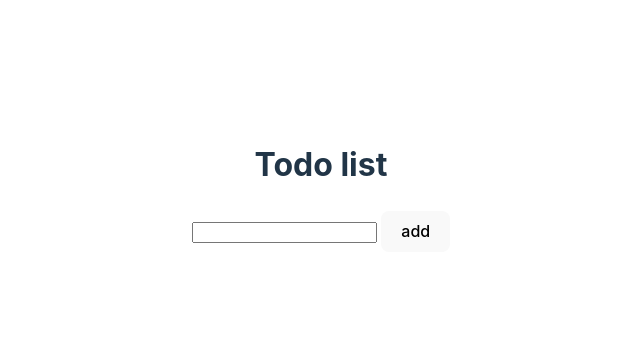
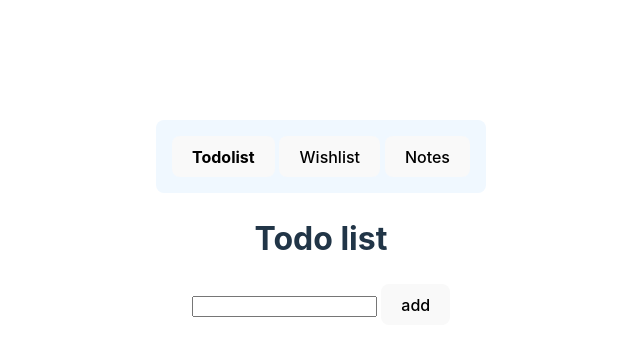
Before and after one commit to paddymills/lists-pages, a Svelte app: page / in a window 1280 px wide. Shown: the top 356 px of the page, without its empty margins (319-959 px from the left). Built offline with nearby package versions, Linux system fonts and the light colour scheme.

Commit message:
add list selectors

```diff
--- a/src/App.svelte
+++ b/src/App.svelte
@@ -1,61 +1,37 @@
 <script lang="ts">
-  import { onMount } from 'svelte';
-  import { writable, type Writable } from 'svelte/store';
-  import Todo, { type TodoItem } from './lib/Todo.svelte'
+  import TodoList from './lib/todo/TodoList.svelte';
+  import WishList from './lib/wish/WishList.svelte';
+  import Notes from './lib/notes/Notes.svelte';
 
-  let todos: Writable<TodoItem[]> = writable([]);
-  let todoValues: TodoItem[] = [];
 
-  let todoText: string = "";
-
-  onMount(() => {
-    todos.set( JSON.parse(localStorage.getItem("todos") || "[]") );
-
-    todos.subscribe((value) => {
-      todoValues = value;
-
-      // update local storage
-      localStorage.setItem("todos", JSON.stringify(value));
-
-    // TODO: post to pages function
-    })
-  });
-
-  function addTodo() {
-    todos.update((value) => {
-      // TODO: await id from pages function (KV/R1)
-      value.push({ id: null, title: todoText, desc: "" });
-
-      return value;
-    })
-
-    // reset text
-    todoText = "";
-  }
+  let selected = "todo";
 </script>
 
 <main>
-  <h1>Todo list</h1>
+  <div>
+    <button class:active={ selected === "todo" } on:click={ () => selected = "todo"}>Todolist</button>
+    <button class:active={ selected === "wish" } on:click={ () => selected = "wish"}>Wishlist</button>
+    <button class:active={ selected === "notes" } on:click={ () => selected = "notes"}>Notes</button>
+  </div>
 
-  <ul>
-    {#each todoValues as todo}
-    <Todo item={todo} />
-    {/each}
-  </ul>
-
-  <div class="addTodo">
-    <input type="text" bind:value="{ todoText }">
-    <button on:click={addTodo}>add</button>
-  </div>
+  {#if selected === "todo" }
+  <TodoList />
+  {:else if selected === "wish" }
+  <WishList />
+  {:else if selected === "notes"}
+  <Notes />
+  {/if}
 </main>
 
 <style lang="scss">
-  .addTodo {
-    display: inline;
+  div {
+    display: inline-block;
+    border-radius: 0.5rem;
+    background-color: aliceblue;
+    padding: 1rem;
   }
 
-  ul {
-    list-style: none;
-    padding: 0;
+  .active {
+    font-weight: bold;
   }
 </style>
--- /dev/null
+++ b/src/lib/notes/Notes.svelte
@@ -0,0 +1,11 @@
+<script lang="ts">
+
+</script>
+
+<main>
+    <p>not implemented</p>
+</main>
+
+<style lang="scss">
+
+</style>
--- /dev/null
+++ b/src/lib/todo/TodoList.svelte
@@ -0,0 +1,63 @@
+<script lang="ts">
+  import { onMount } from "svelte";
+  import { writable, type Writable } from "svelte/store";
+  import Todo, { type TodoItem } from "./Todo.svelte";
+
+  let todos: Writable<TodoItem[]> = writable([]);
+  let todoValues: TodoItem[] = [];
+
+  let todoText: string = "";
+
+  onMount(() => {
+    todos.set(JSON.parse(localStorage.getItem("todos") || "[]"));
+
+    todos.subscribe((value) => {
+      todoValues = value;
+
+      // update local storage
+      localStorage.setItem("todos", JSON.stringify(value));
+
+      // TODO: post to pages function
+    });
+  });
+
+  function addTodo() {
+    if (todoText === "") return;
+
+    todos.update((value) => {
+      // TODO: await id from pages function (KV/R1)
+      value.push({ id: null, title: todoText, desc: "" });
+
+      return value;
+    });
+
+    // reset text
+    todoText = "";
+  }
+</script>
+
+<main>
+  <h1>Todo list</h1>
+
+  <ul>
+    {#each todoValues as todo}
+      <Todo item={todo} />
+    {/each}
+  </ul>
+
+  <div class="addTodo">
+    <input type="text" bind:value={todoText} />
+    <button on:click={addTodo}>add</button>
+  </div>
+</main>
+
+<style lang="scss">
+  .addTodo {
+    display: inline;
+  }
+
+  ul {
+    list-style: none;
+    padding: 0;
+  }
+</style>
--- /dev/null
+++ b/src/lib/wish/WishList.svelte
@@ -0,0 +1,11 @@
+<script lang="ts">
+
+</script>
+
+<main>
+    <p>not implemented</p>
+</main>
+
+<style lang="scss">
+
+</style>
```
Also changed, not shown: src/lib/todo/Todo.svelte (renamed from src/lib/Todo.svelte).
